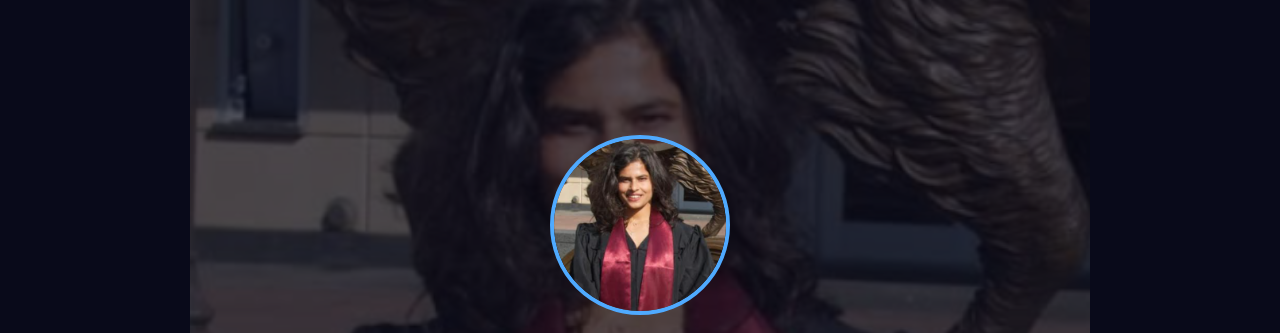
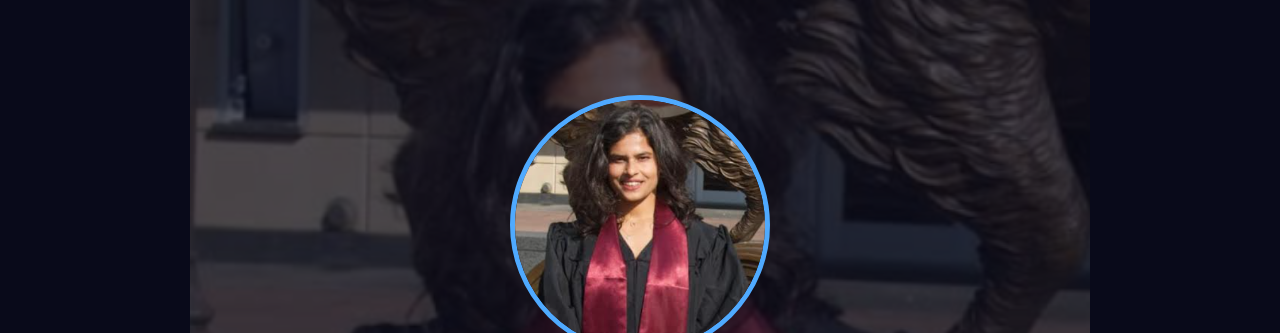
Before and after one commit to Richa039/richasharma.github.io-, a plain HTML site: page index.html in a window 1280 px wide. Shown: the part 67-400 px from the top of the page. Drawn offline with Linux system fonts and the light colour scheme.

Commit message:
Update index.html

```diff
--- a/index.html
+++ b/index.html
@@ -32,9 +32,12 @@
       z-index:1; text-align:center; padding:20px;
     }
     .hero-content img {
-      width:180px; height:180px; object-fit:cover;
-      border-radius:50%; border:4px solid #4faaff;
-    }
+  width: 260px;
+  height: 260px;
+  object-fit: cover;
+  border-radius: 50%;
+  border: 5px solid #4faaff;
+}
     .hero-content h2 { font-size:2.5rem; margin-top:20px; }
     .hero-content p { font-size:1.1rem; margin:10px 0; color:#ddd; }
 
```
